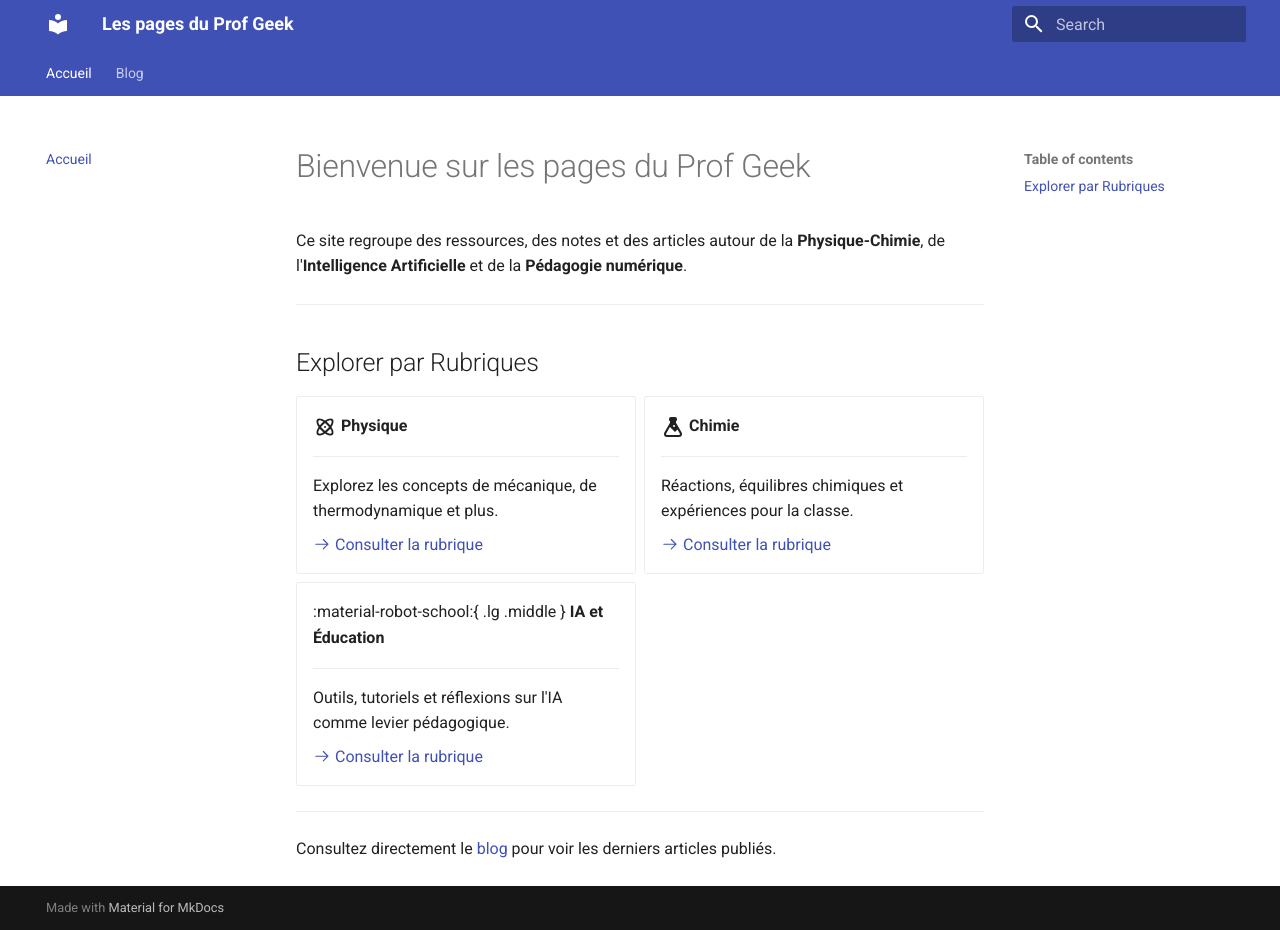
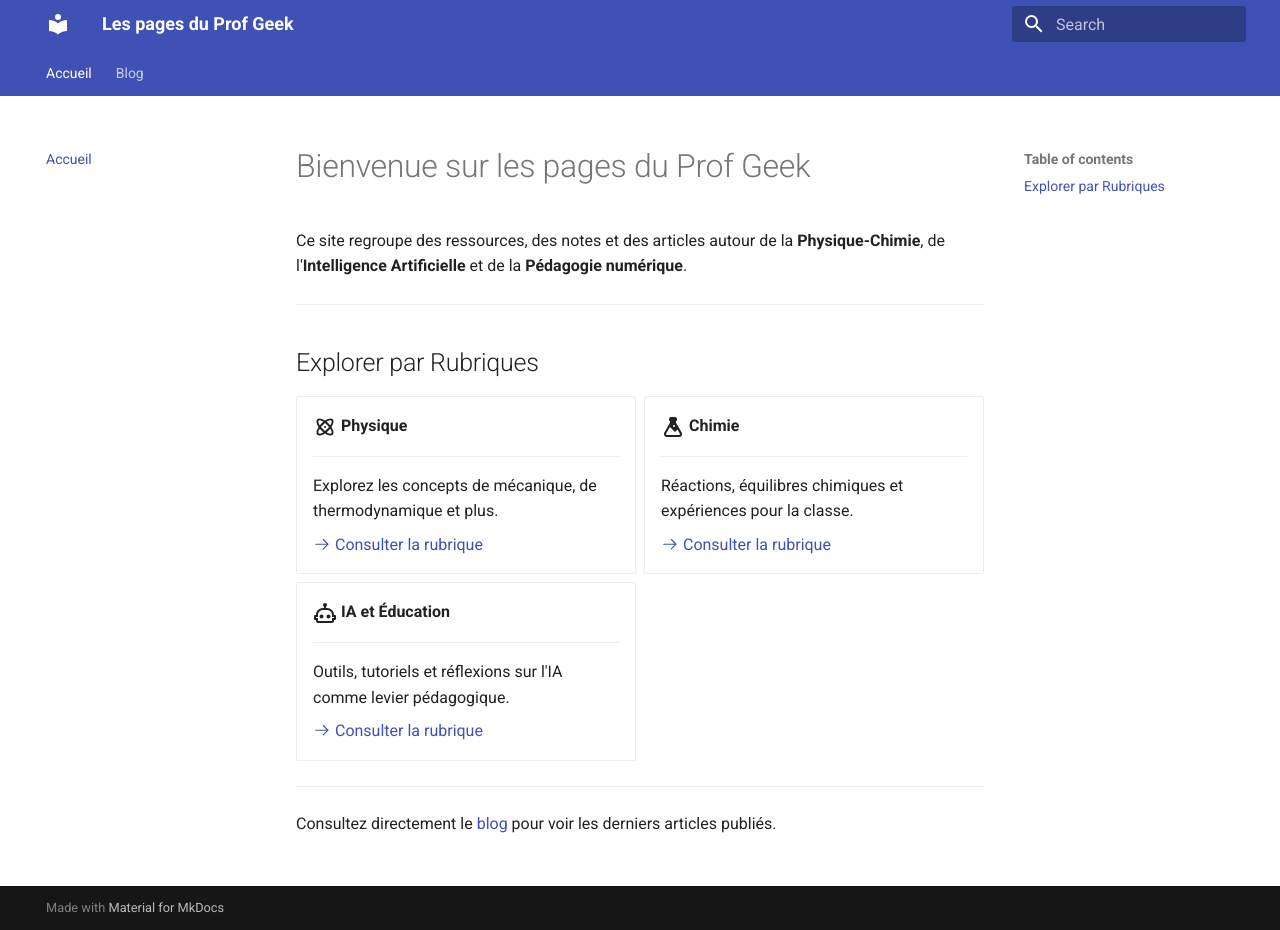
Before and after one commit to geekprof/Site, an MkDocs documentation site: the page built from docs/index.md, in a window 1280 px wide and 930 px high. Built offline with MkDocs 1.6.1 and Material for MkDocs 9.7.7, drawn with Linux system fonts in a browser that asks for light colours.

Commit message:
Corriger le nom de l'icône pour la rubrique IA et Éducation

```diff
--- a/docs/index.md
+++ b/docs/index.md
@@ -22,7 +22,7 @@ Ce site regroupe des ressources, des notes et des articles autour de la **Physiq
 
     [:octicons-arrow-right-24: Consulter la rubrique](blog/#chimie)
 
--   :material-robot-school:{ .lg .middle } __IA et Éducation__
+-   :material-robot-outline:{ .lg .middle } __IA et Éducation__
 
     ---
     Outils, tutoriels et réflexions sur l'IA comme levier pédagogique.
```
